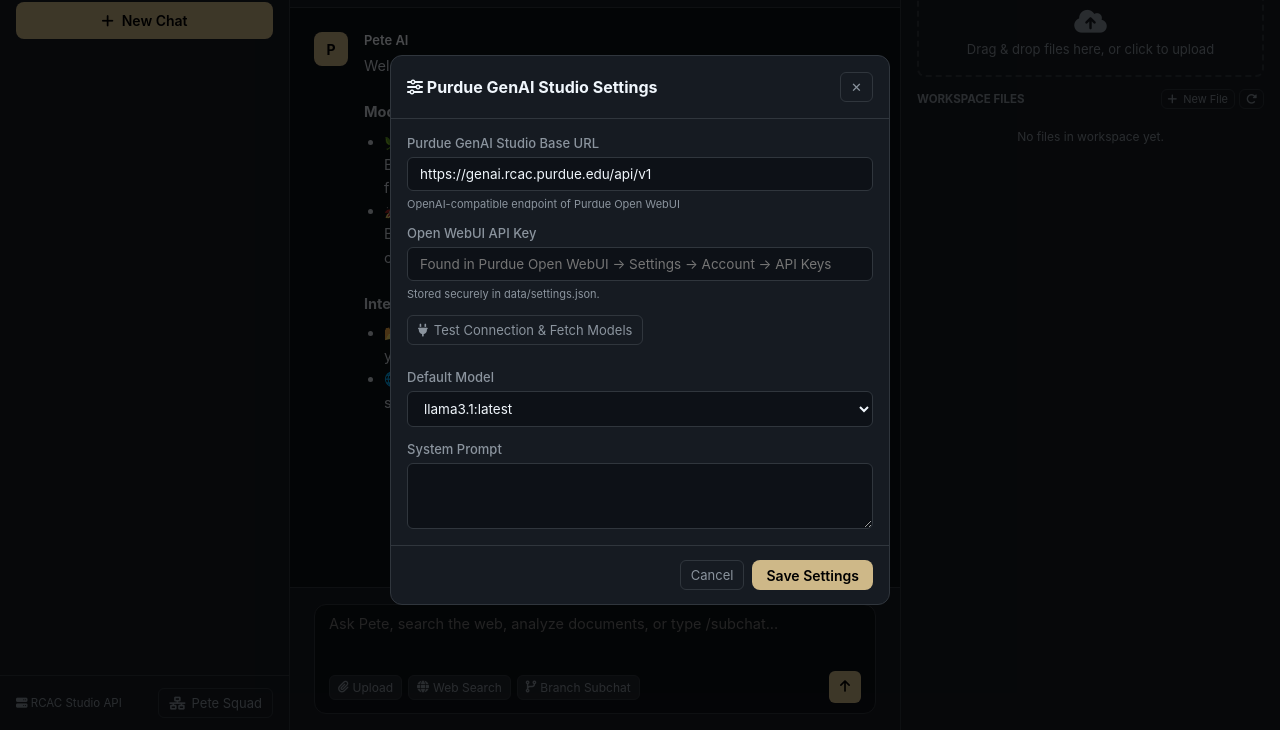
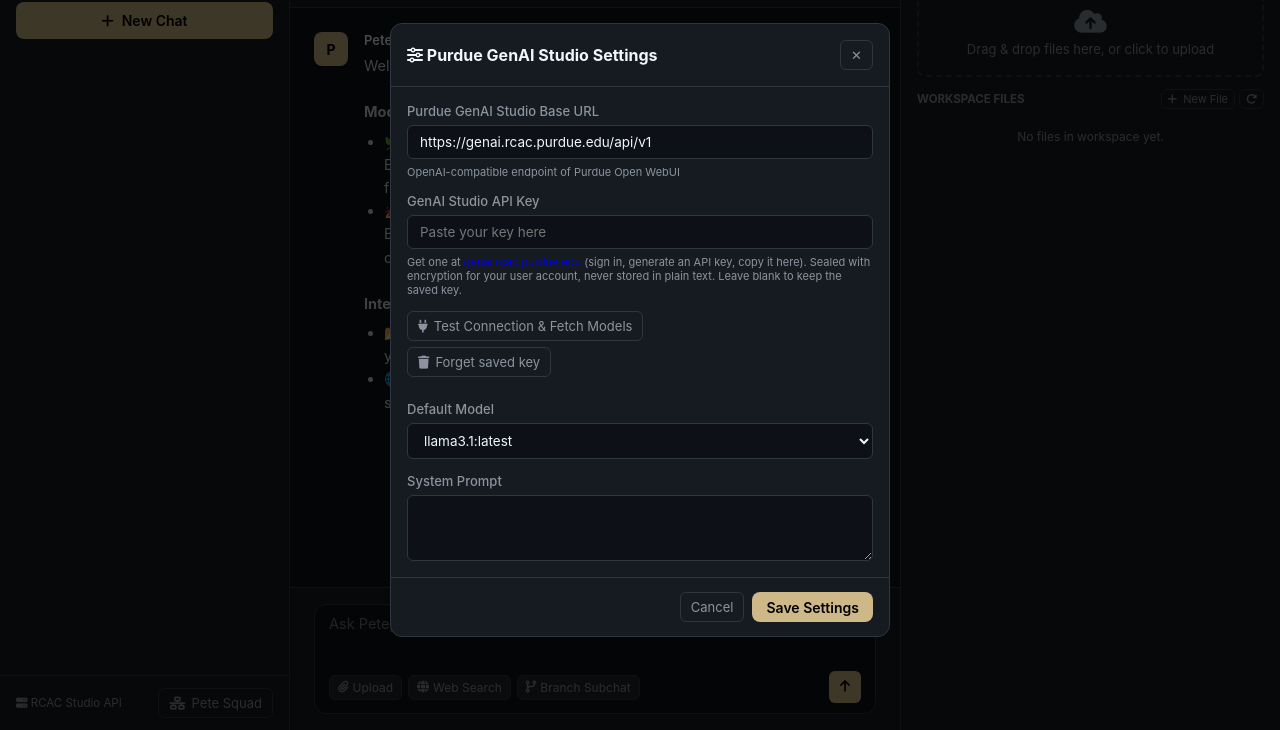
Before and after one commit to NJShell2/PeteAI, a plain HTML site: page app/static/index.html in a window 1280 px wide. Both pictures are taken after a click on the button 255 px from the left and 29 px from the top of the page. Shown: the part 70-800 px from the top of the page. Drawn offline with nearby package versions, Linux system fonts and the light colour scheme; no server answers.

Commit message:
Smoke-test fixes: encrypted key storage, honest connection test, cross-platform browser probing (app/static/index.html)

```diff
--- a/app/static/index.html
+++ b/app/static/index.html
@@ -318,13 +318,16 @@
           <small style="color: var(--text-muted); font-size: 11px;">OpenAI-compatible endpoint of Purdue Open WebUI</small>
         </div>
         <div class="form-group">
-          <label for="cfgApiKey">Open WebUI API Key</label>
-          <input type="password" id="cfgApiKey" class="form-control" placeholder="Found in Purdue Open WebUI -> Settings -> Account -> API Keys">
-          <small style="color: var(--text-muted); font-size: 11px;">Stored securely in data/settings.json.</small>
+          <label for="cfgApiKey">GenAI Studio API Key</label>
+          <input type="password" id="cfgApiKey" class="form-control" placeholder="Paste your key here">
+          <small style="color: var(--text-muted); font-size: 11px;">Get one at <a href="https://genai.rcac.purdue.edu/" target="_blank" rel="noopener">genai.rcac.purdue.edu</a> (sign in, generate an API key, copy it here). Sealed with encryption for your user account, never stored in plain text. Leave blank to keep the saved key.</small>
         </div>
         <div class="form-group">
           <button class="btn-icon" id="btnTestConnection" style="align-self: flex-start;">
             <i class="fa-solid fa-plug"></i> Test Connection & Fetch Models
+          </button>
+          <button class="btn-icon" id="btnForgetKey" style="align-self: flex-start;" title="Delete the saved API key from this machine">
+            <i class="fa-solid fa-trash"></i> Forget saved key
           </button>
           <span id="connectionStatus" style="font-size: 12px; margin-top: 4px;"></span>
         </div>
```
